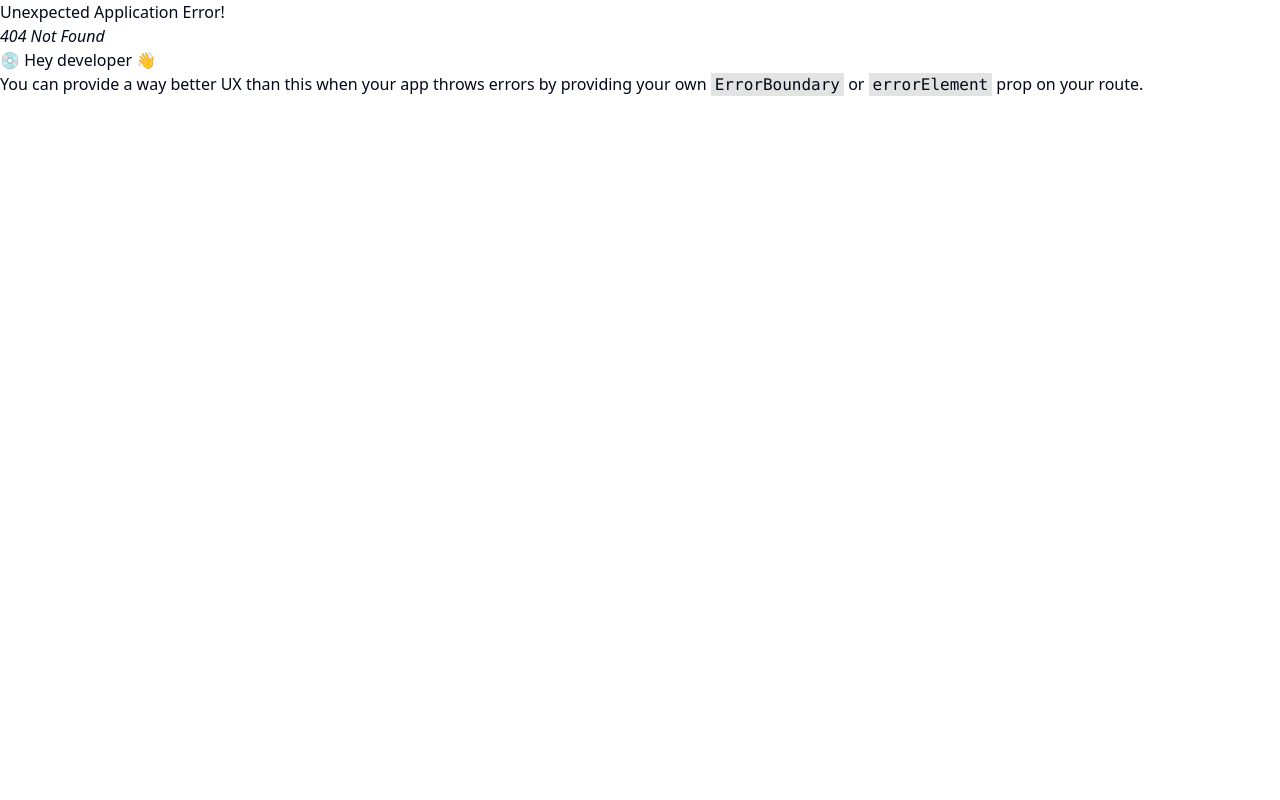
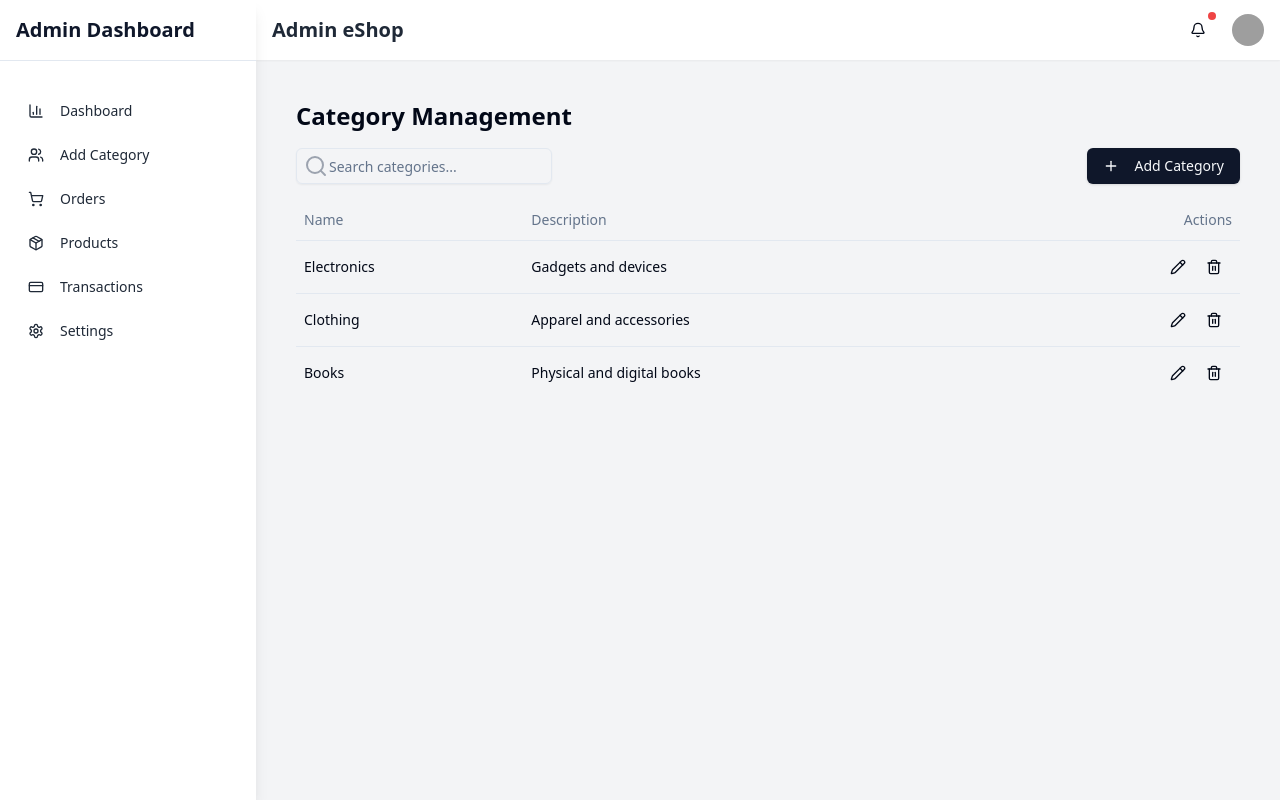
Before and after one commit to amitkumar013/E-Commerce, a React (Vite) app in the folder admin/: page /category in a window 1280 px wide. Before the commit this address had no page. Built offline with nearby package versions, Linux system fonts and the light colour scheme; grey boxes are pictures that could not be loaded.

Commit message:
add category page

```diff
--- /dev/null
+++ b/admin/src/pages/CategoryPage.tsx
@@ -0,0 +1,231 @@
+import { useState, useEffect } from "react";
+import { Button } from "@/components/ui/button";
+import { Input } from "@/components/ui/input";
+import {
+  Table,
+  TableBody,
+  TableCell,
+  TableHead,
+  TableHeader,
+  TableRow,
+} from "@/components/ui/table";
+import {
+  Dialog,
+  DialogContent,
+  DialogDescription,
+  DialogFooter,
+  DialogHeader,
+  DialogTitle,
+  DialogTrigger,
+} from "@/components/ui/dialog";
+import { Label } from "@/components/ui/label";
+import { Plus, Pencil, Trash2, FolderOpen, Search, X } from "lucide-react";
+
+type Category = {
+  id: number;
+  name: string;
+  description: string;
+};
+
+export default function CategoriesPage() {
+  const [categories, setCategories] = useState<Category[]>([]);
+  const [newCategory, setNewCategory] = useState({ name: "", description: "" });
+  const [editingCategory, setEditingCategory] = useState<Category | null>(null);
+  const [isDialogOpen, setIsDialogOpen] = useState(false);
+  const [searchTerm, setSearchTerm] = useState("");
+
+  useEffect(() => {
+    // Simulating API call to fetch categories
+    const dummyCategories: Category[] = [
+      { id: 1, name: "Electronics", description: "Gadgets and devices" },
+      { id: 2, name: "Clothing", description: "Apparel and accessories" },
+      { id: 3, name: "Books", description: "Physical and digital books" },
+    ];
+    setCategories(dummyCategories);
+  }, []);
+
+  const handleCreateCategory = () => {
+    const newId = Math.max(...categories.map((c) => c.id), 0) + 1;
+    const createdCategory = { ...newCategory, id: newId };
+    setCategories([...categories, createdCategory]);
+    setNewCategory({ name: "", description: "" });
+    setIsDialogOpen(false);
+  };
+
+  const handleUpdateCategory = () => {
+    if (editingCategory) {
+      setCategories(
+        categories.map((c) =>
+          c.id === editingCategory.id ? editingCategory : c
+        )
+      );
+      setEditingCategory(null);
+      setIsDialogOpen(false);
+    }
+  };
+
+  const handleDeleteCategory = (id: number) => {
+    setCategories(categories.filter((c) => c.id !== id));
+  };
+
+  const filteredCategories = categories.filter(
+    (category) =>
+      category.name.toLowerCase().includes(searchTerm.toLowerCase()) ||
+      category.description.toLowerCase().includes(searchTerm.toLowerCase())
+  );
+
+  return (
+    <div className="container mx-auto p-4">
+      <h1 className="text-2xl font-bold mb-4">Category Management</h1>
+
+      <div className="flex flex-col sm:flex-row justify-between items-center mb-4 space-y-2 sm:space-y-0">
+        <div className="relative w-full sm:w-64">
+          <Search className="absolute left-2 top-1/2 transform -translate-y-1/2 text-gray-400" />
+          <Input
+            type="text"
+            placeholder="Search categories..."
+            value={searchTerm}
+            onChange={(e) => setSearchTerm(e.target.value)}
+            className="pl-8"
+          />
+          {searchTerm && (
+            <button
+              onClick={() => setSearchTerm("")}
+              className="absolute right-2 top-1/2 transform -translate-y-1/2"
+            >
+              <X className="h-4 w-4 text-gray-400" />
+            </button>
+          )}
+        </div>
+
+        <Dialog open={isDialogOpen} onOpenChange={setIsDialogOpen}>
+          <DialogTrigger asChild>
+            <Button>
+              <Plus className="mr-2 h-4 w-4" /> Add Category
+            </Button>
+          </DialogTrigger>
+          <DialogContent>
+            <DialogHeader>
+              <DialogTitle>
+                {editingCategory ? "Edit Category" : "Add New Category"}
+              </DialogTitle>
+              <DialogDescription>
+                {editingCategory
+                  ? "Edit the category details below."
+                  : "Enter the details for the new category."}
+              </DialogDescription>
+            </DialogHeader>
+            <div className="grid gap-4 py-4">
+              <div className="grid grid-cols-4 items-center gap-4">
+                <Label htmlFor="name" className="text-right">
+                  Name
+                </Label>
+                <Input
+                  id="name"
+                  value={
+                    editingCategory ? editingCategory.name : newCategory.name
+                  }
+                  onChange={(e) =>
+                    editingCategory
+                      ? setEditingCategory({
+                          ...editingCategory,
+                          name: e.target.value,
+                        })
+                      : setNewCategory({ ...newCategory, name: e.target.value })
+                  }
+                  className="col-span-3"
+                />
+              </div>
+              <div className="grid grid-cols-4 items-center gap-4">
+                <Label htmlFor="description" className="text-right">
+                  Description
+                </Label>
+                <Input
+                  id="description"
+                  value={
+                    editingCategory
+                      ? editingCategory.description
+                      : newCategory.description
+                  }
+                  onChange={(e) =>
+                    editingCategory
+                      ? setEditingCategory({
+                          ...editingCategory,
+                          description: e.target.value,
+                        })
+                      : setNewCategory({
+                          ...newCategory,
+                          description: e.target.value,
+                        })
+                  }
+                  className="col-span-3"
+                />
+              </div>
+            </div>
+            <DialogFooter>
+              <Button
+                type="submit"
+                onClick={
+                  editingCategory ? handleUpdateCategory : handleCreateCategory
+                }
+              >
+                {editingCategory ? "Update" : "Create"}
+              </Button>
+            </DialogFooter>
+          </DialogContent>
+        </Dialog>
+      </div>
+
+      <div className="overflow-x-auto">
+        <Table>
+          <TableHeader>
+            <TableRow>
+              <TableHead>Name</TableHead>
+              <TableHead>Description</TableHead>
+              <TableHead className="text-right">Actions</TableHead>
+            </TableRow>
+          </TableHeader>
+          <TableBody>
+            {filteredCategories.map((category) => (
+              <TableRow key={category.id}>
+                <TableCell className="font-medium">{category.name}</TableCell>
+                <TableCell>{category.description}</TableCell>
+                <TableCell className="text-right">
+                  <Button
+                    variant="ghost"
+                    size="icon"
+                    onClick={() => {
+                      setEditingCategory(category);
+                      setIsDialogOpen(true);
+                    }}
+                  >
+                    <Pencil className="h-4 w-4" />
+                  </Button>
+                  <Button
+                    variant="ghost"
+                    size="icon"
+                    onClick={() => handleDeleteCategory(category.id)}
+                  >
+                    <Trash2 className="h-4 w-4" />
+                  </Button>
+                </TableCell>
+              </TableRow>
+            ))}
+          </TableBody>
+        </Table>
+      </div>
+
+      {filteredCategories.length === 0 && (
+        <div className="text-center py-4">
+          <FolderOpen className="mx-auto h-12 w-12 text-gray-400" />
+          <h3 className="mt-2 text-sm font-medium text-gray-900">
+            No categories found
+          </h3>
+          <p className="mt-1 text-sm text-gray-500">
+            Get started by creating a new category.
+          </p>
+        </div>
+      )}
+    </div>
+  );
+}
--- a/admin/src/router.tsx
+++ b/admin/src/router.tsx
@@ -4,6 +4,7 @@ import LoginPage from "./pages/LoginPage";
 import RegisterPage from "./pages/RegisterPage";
 import DashboardLayout from "./layout/DashboadLayout";
 import DashboardPage from "./pages/DashboardPage";
+import CategoriesPage from "./pages/CategoryPage";
 
 const router=createBrowserRouter([
     {
@@ -14,6 +15,10 @@ const router=createBrowserRouter([
             index: true,
             element: <DashboardPage />,
           },
+          {
+            path: "category",
+            element: <CategoriesPage />,
+          }
         ]
     },
     {
```
